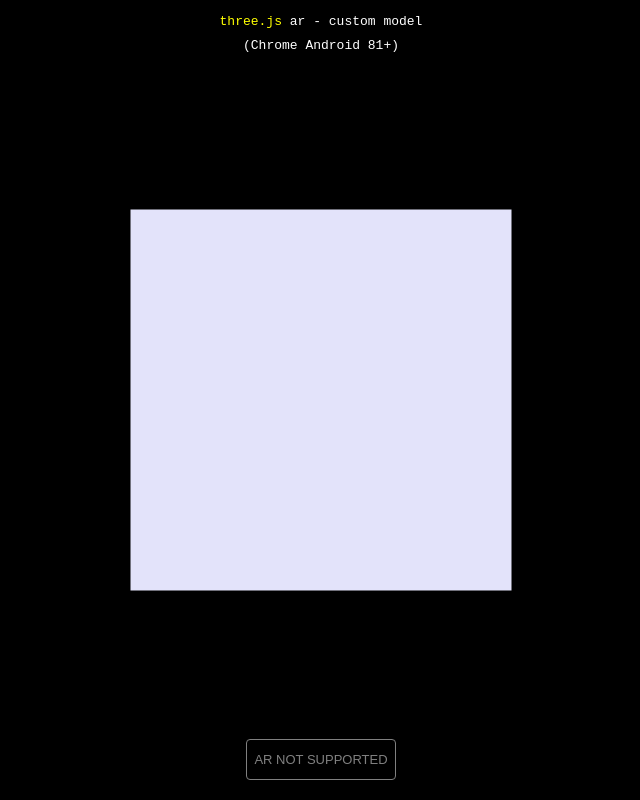
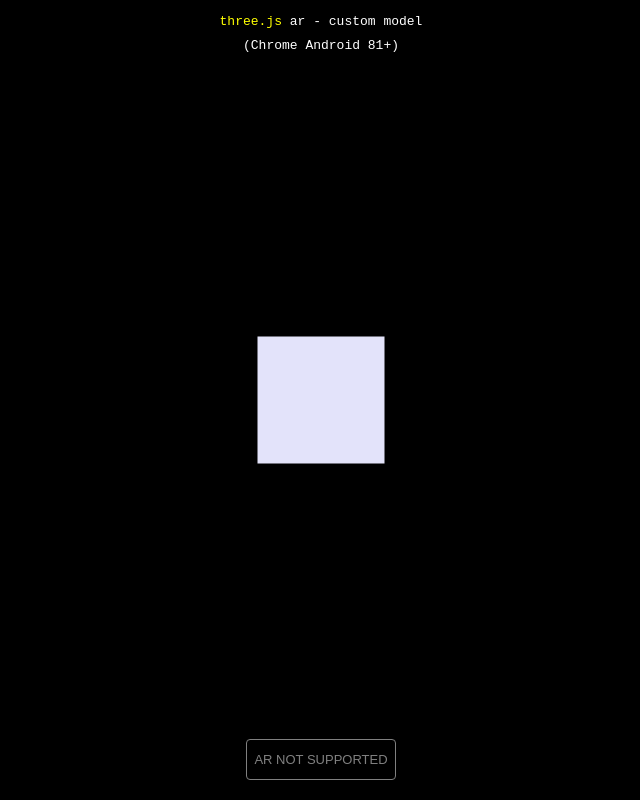
Before and after one commit to raj-kanjariya/webar, a plain HTML site: page index.html in a window 1280 px wide. Shown: the whole page, without its empty margins (319-959 px from the left). Drawn offline with Linux system fonts and the light colour scheme.

Commit message:
Update index.html

```diff
--- a/index.html
+++ b/index.html
@@ -187,8 +187,8 @@
             const loader = new OBJLoader();
             loader.load('./cube.obj', // Path to your FBX file
                 function (object) {
-                    object.scale.set(0.5, 0.5, 0.5); // Larger size  // Scale the model down if it's too large
-                    object.position.set(0, 0, -2); // Position in front of the camera
+                    object.scale.set(0.1, 0.1, 0.1); // Larger size  // Scale the model down if it's too large
+                    object.position.set(0, 0, -1); // Position in front of the camera
                     scene.add(object);
                 },
                 function (xhr) {
```
